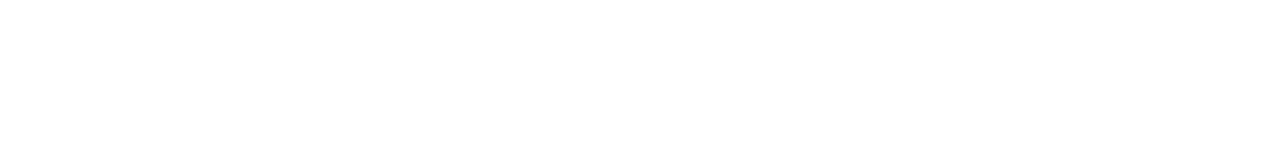
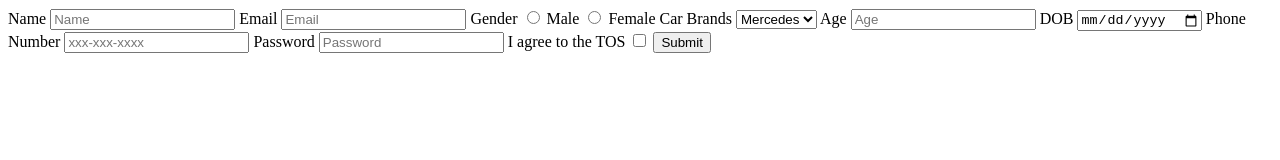
Before and after one commit to acciojob/signup-form-car-das-Sumyadeep, a website: page main.html in a window 1280 px wide. Drawn offline with Linux system fonts and the light colour scheme.

Commit message:
created a submission

```diff
--- a/main.html
+++ b/main.html
@@ -8,6 +8,41 @@
 
 <body>
 	<!-- the entire body must be written by student -->
+
+	<form method='post'>
+		<label for='name'>Name</label>
+		<input type='text' id='name' required placeholder='Name'/>
+
+		<label for='email'>Email</label>
+		<input type='email' id='email' required placeholder='Email'/>
+
+		<label for='gender'>Gender</label>
+		<input type='radio' id='gender_m' name='gender' required/>
+		<label for='gender_m'>Male</label>
+		<input type='radio' id='gender_f' name='gender' required/>
+		<label for='gender_f'>Female</label>
+
+		<label for='cars'>Car Brands</label>
+		<select id='cars' required placeholder='--Please choose an option--'>
+			<option>Mercedes</option>
+			<option>BMW</option>
+			<option>Buggati</option>
+			<option>Mc Laren</option>
+		</select>
+		<label for='age'>Age</label>
+		<input type='number' id='age' required placeholder='Age'/>
+		<label for='dob'>DOB</label>
+		<input type='date' id='dob' required/>
+		<label for='tel'>Phone Number</label>
+		<input type='tel' id='tel' placeholder='xxx-xxx-xxxx'/>
+		<label for='password'>Password</label>
+		<input type='password' id='password' required placeholder='Password'/>
+		<label for='tos'>I agree to the TOS</label>
+		<input type='checkbox' id='tos' required/>
+		<button type='submit'>Submit</button>
+	</form>
+
+
     <script type="text/javascript" src="./script.js">
 </script>
 
```
